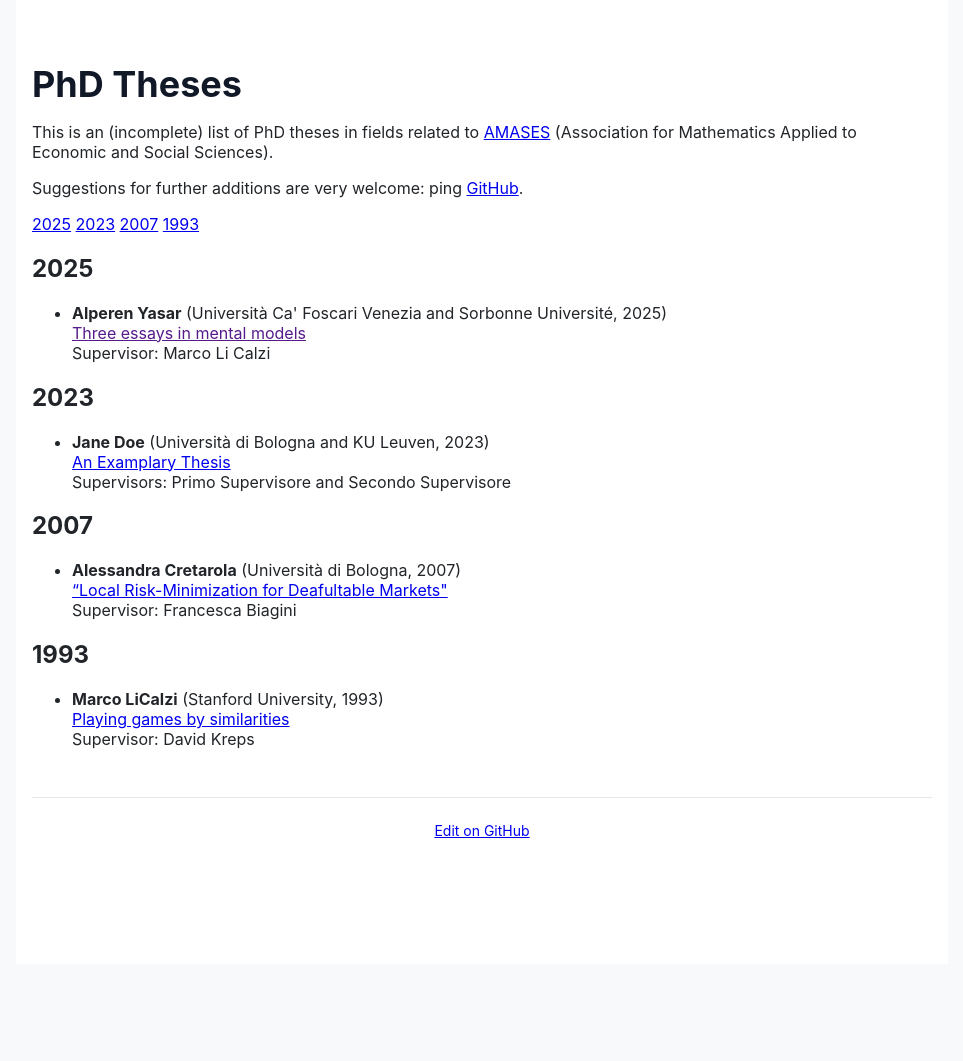
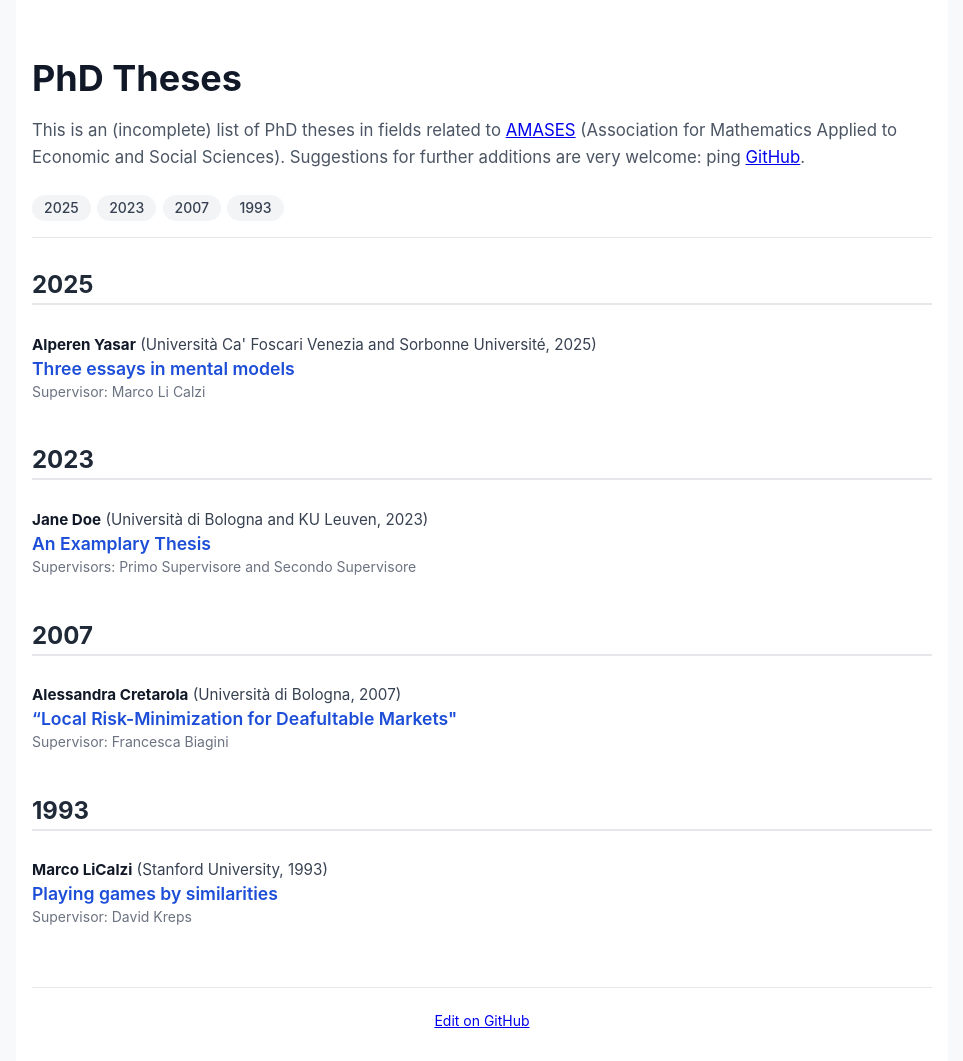
Before and after one commit to mlicalzi/AMASES_theses, a Jekyll site: the page built from index.md, in a window 1280 px wide. Shown: the whole page, without its empty margins (158-1121 px from the left). Built offline with Jekyll 4.4.1, drawn with Linux system fonts in a browser that asks for light colours; before the commit the page ends 964 px from its top, so only the background shows below that.

Commit message:
Refactor PhD theses section layout
Refactor PhD theses section for improved structure and readability.

```diff
--- a/index.md
+++ b/index.md
@@ -5,46 +5,41 @@ description: >-
   Discover PhD theses that have been written by scholars related to AMASES.
 ---
 
-<section markdown="1" class="section-with-navs">
+<h1>PhD Theses</h1>
 
-# PhD Theses
-
-This is an (incomplete) list of PhD theses in fields related to [AMASES](https://www.amases.org) (Association for Mathematics Applied to Economic and Social Sciences).
-
-Suggestions for further additions are very welcome: ping [GitHub]({{ site.github.repository_url | default: site.github_url | default: '#' }}).
+<p class="intro">
+This is an (incomplete) list of PhD theses in fields related to
+<a href="https://www.amases.org">AMASES</a> (Association for Mathematics
+Applied to Economic and Social Sciences). Suggestions for further additions
+are very welcome: ping <a href="https://github.com/mlicalzi/AMASES_theses">GitHub</a>.
+</p>
 
 {% assign theses_by_year = site.data.theses | group_by: 'year' %}
 {% assign theses_by_year_sorted = theses_by_year | sort: 'name' | reverse %}
-<div class="page-navigation-wrap">
-  <div class="page-navigation">
-    {% for year in theses_by_year_sorted %}
-      <span><a href="#{{ year.name }}">{{ year.name }}</a></span>
-    {% endfor %}
-  </div>
-</div>
-</section>
+
+<nav class="year-nav">
+  {% for year in theses_by_year_sorted %}
+    <a href="#{{ year.name }}">{{ year.name }}</a>
+  {% endfor %}
+</nav>
 
 {% for year in theses_by_year_sorted %}
 <section id="{{ year.name }}">
-  <h2>{{ year.name }}</h2>
-  <ul>
+  <h2 class="year-heading">{{ year.name }}</h2>
+  <ul class="thesis-list">
     {% for thesis in year.items %}
-      <li>
-        <p>
-          <strong>{{ thesis.name }}</strong> ({{ thesis.affiliation }}, {{ thesis.year }})<br>
-          <a href="{{ thesis.url }}" target="_blank" rel="noreferrer">{{ thesis.title }}</a><br>
-          {% if thesis.supervisors and thesis.supervisors.size > 0 %}
-            {% if thesis.supervisors.size == 1 %}
-              Supervisor: {{ thesis.supervisors[0] }}
-            {% else %}
-              Supervisors:
-              {% for supervisor in thesis.supervisors %}
-                {{ supervisor }}{% unless forloop.last %}{% if forloop.rindex == 2 %} and {% else %}, {% endif %}{% endunless %}
-              {% endfor %}
-            {% endif %}
-          {% endif %}
-        </p>
-      </li>
+    <li>
+      <div class="thesis-author"><strong>{{ thesis.name }}</strong> ({{ thesis.affiliation }}, {{ thesis.year }})</div>
+      <div class="thesis-title"><a href="{{ thesis.url }}" target="_blank" rel="noreferrer">{{ thesis.title }}</a></div>
+      {% if thesis.supervisors and thesis.supervisors.size > 0 %}
+      <div class="thesis-supervisor">
+        {% if thesis.supervisors.size == 1 %}Supervisor: {{ thesis.supervisors[0] }}
+        {% else %}Supervisors:
+          {% for supervisor in thesis.supervisors %}{{ supervisor }}{% unless forloop.last %}{% if forloop.rindex == 2 %} and {% else %}, {% endif %}{% endunless %}{% endfor %}
+        {% endif %}
+      </div>
+      {% endif %}
+    </li>
     {% endfor %}
   </ul>
 </section>
```
